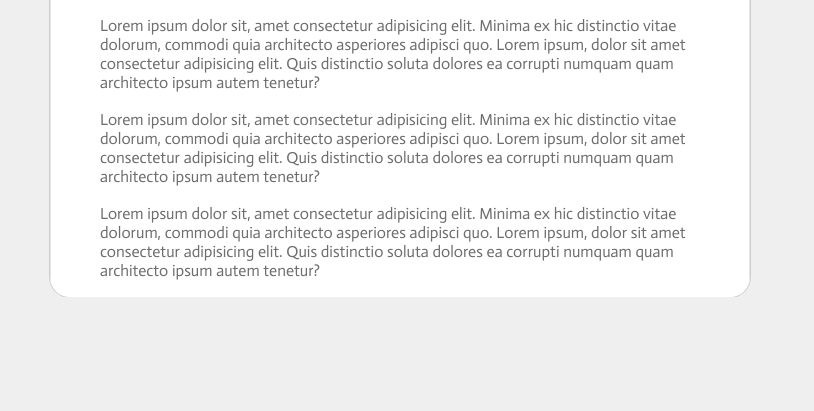
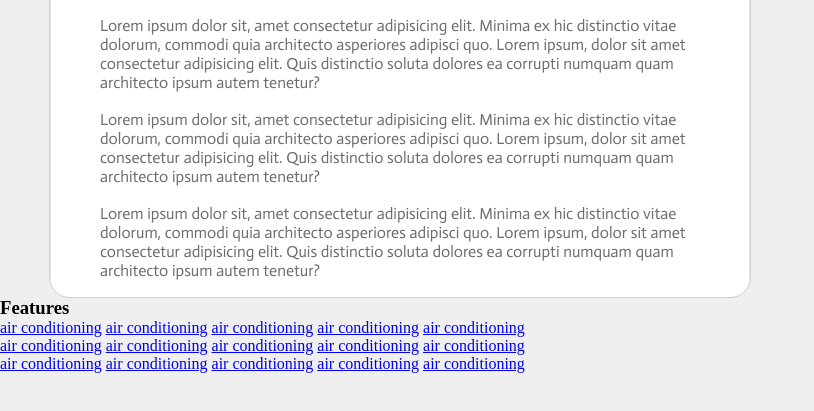
Before and after one commit to anthonykimani/Week-2-Independent-Project-Quick-Movers-Website, a plain HTML site: page movers.html in a window 1280 px wide. Shown: the part 1373-1784 px from the top of the page, without its empty margins (0-814 px from the left). Drawn offline with nearby package versions, Linux system fonts and the light colour scheme; a web font is replaced by a local one.

Commit message:
Updates the Movers.html by adding a Features Section

```diff
--- a/movers.html
+++ b/movers.html
@@ -115,6 +115,33 @@
                 distinctio vitae dolorum, commodi quia architecto asperiores adipisci quo. Lorem ipsum, dolor sit amet consectetur adipisicing elit. Quis distinctio soluta dolores ea corrupti numquam quam architecto ipsum autem tenetur?
               </p>
             </div>
+        </div>
+        <!--FEATURES-->
+        <div class="feature-container">
+            <h3>Features</h3>
+            <div class="features-links">
+              <div class="features">
+                <a href="#">air conditioning</a>
+                <a href="#">air conditioning</a>
+                <a href="#">air conditioning</a>
+                <a href="#">air conditioning</a>
+                <a href="#">air conditioning</a>
+              </div>
+              <div class="features">
+                <a href="#">air conditioning</a>
+                <a href="#">air conditioning</a>
+                <a href="#">air conditioning</a>
+                <a href="#">air conditioning</a>
+                <a href="#">air conditioning</a>
+              </div>
+              <div class="features">
+                <a href="#">air conditioning</a>
+                <a href="#">air conditioning</a>
+                <a href="#">air conditioning</a>
+                <a href="#">air conditioning</a>
+                <a href="#">air conditioning</a>
+              </div>
+            </div>
           </div>
     </div>
 </body>
```
